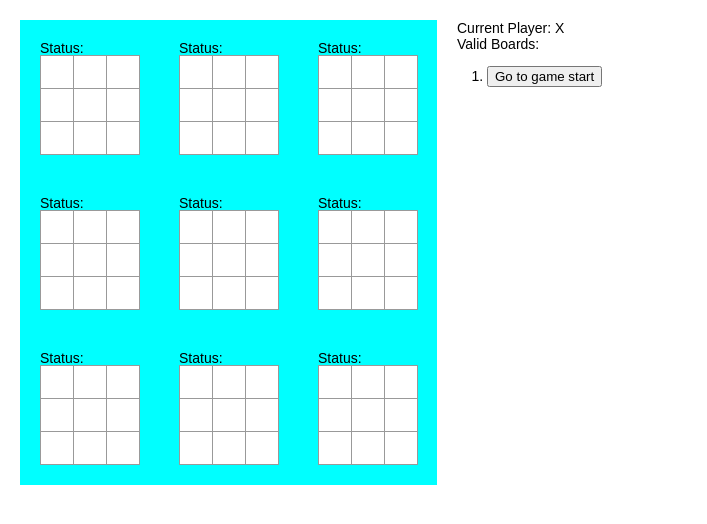
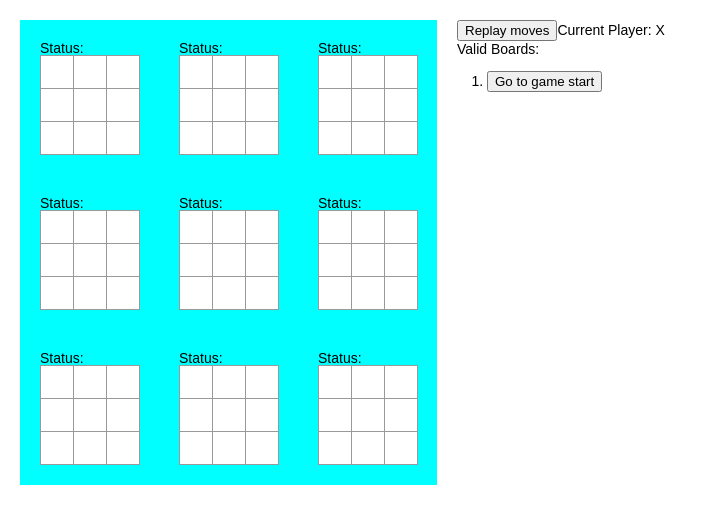
Before and after one commit to jinster/superttt, a React (Create React App) app: page / in a window 1280 px wide. Shown: the top 524 px of the page, without its empty margins (0-707 px from the left). Built offline with nearby package versions, Linux system fonts and the light colour scheme.

Commit message:
Just kidding, replays are back on the menu boys

```diff
--- a/src/index.js
+++ b/src/index.js
@@ -7,6 +7,7 @@ import update from "immutability-helper";
 class Game extends React.Component {
   constructor(props) {
     super(props);
+    this.timer = null;
     this.state = {
       history: [
         {
@@ -132,6 +133,22 @@ class Game extends React.Component {
     });
   }
 
+  replayMoves = () => {
+    if (this.timer != null) {
+      clearInterval(this.timer);
+    }
+    let currentStep = 0;
+
+    this.timer = setInterval(() => {
+      if (currentStep >= this.state.history.length) {
+        clearInterval(this.timer);
+        return;
+      }
+      this.jumpTo(currentStep);
+      currentStep++;
+    }, 100);
+  }
+
   render() {
     const history = this.state.history;
     const current = history[this.state.stepNumber];
@@ -139,7 +156,7 @@ class Game extends React.Component {
       const desc = move ? "Go to move #" + move : "Go to game start";
       return (
         <li key={move}>
-          <button onClick={() => this.jumpTo(move)}>{desc}</button>
+          <button onClick={() => this.jumpTo(move)} id={move}>{desc}</button>
         </li>
       );
     });
@@ -155,6 +172,7 @@ class Game extends React.Component {
           />
         </div>
         <div className="game-info">
+          <button onClick={this.replayMoves}>Replay moves</button>
           Current Player: {this.state.xIsNext ? "X" : "O"}
           <br />
           Valid Boards: {this.state.validBoardNumbers}
```
